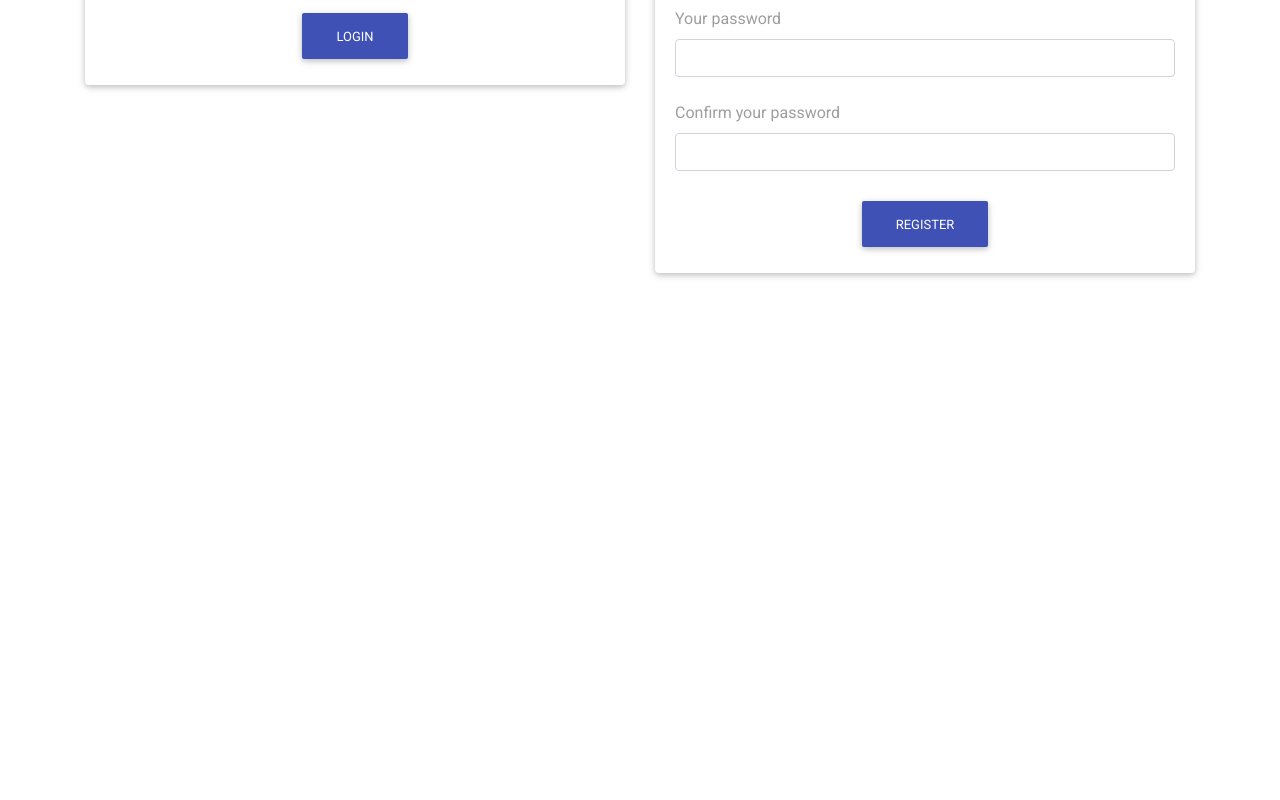
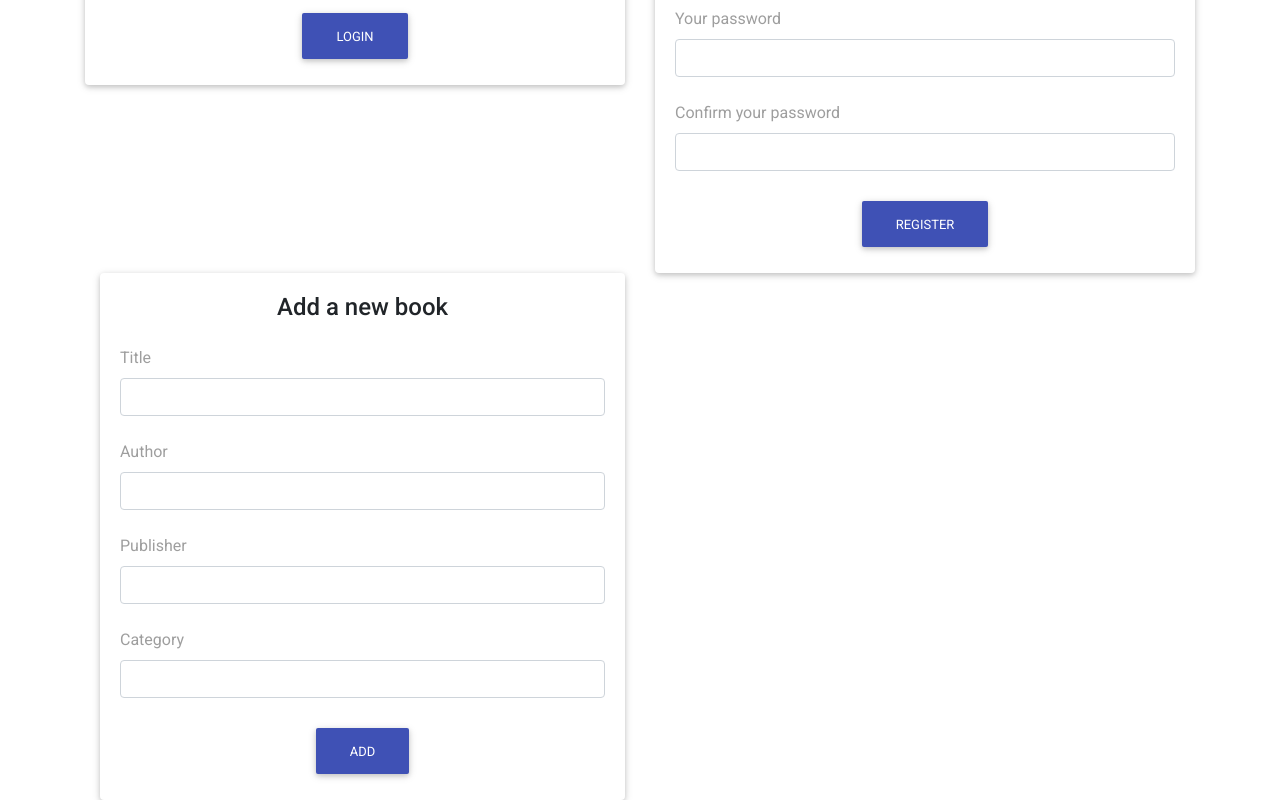
Before and after one commit to JoannaGulacz/Bookswap, a React (Create React App) app in the folder client/: page / in a window 1280 px wide. Shown: the part 328-1128 px from the top of the page. Before the commit the page ends 800 px from the top, so only its background shows below. Built offline with nearby package versions, Linux system fonts and the light colour scheme.

Commit message:
Add the possibility of making new bookcases - initial version

```diff
--- a/client/package.json
+++ b/client/package.json
@@ -7,6 +7,7 @@
     "@testing-library/react": "^9.4.0",
     "@testing-library/user-event": "^7.2.1",
     "axios": "^0.19.0",
+    "formik": "^2.0.8",
     "mdbreact": "^4.24.0",
     "react": "^16.12.0",
     "react-dom": "^16.12.0",
--- a/client/src/index.js
+++ b/client/src/index.js
@@ -20,6 +20,7 @@ import Menu from './components/Menu';
 import FormCard from './components/FormCard';
 import LoginForm from './components/LoginForm';
 import RegisterForm from './components/RegisterForm';
+import NewBook from './pages/NewBook';
 /*
 ReactDOM.render(
     <FormCard>
@@ -39,6 +40,7 @@ ReactDOM.render(
             <LoginForm />
             <RegisterForm />
         </FormCard>
+        <NewBook />
     </>,
     document.getElementById('root')
 );
--- /dev/null
+++ b/client/src/pages/NewBook.js
@@ -0,0 +1,99 @@
+import React from 'react';
+import { MDBContainer, MDBCol, MDBBtn, MDBCard, MDBCardBody } from 'mdbreact';
+import axios from '../utils/axios';
+import { useFormik } from 'formik';
+
+const NewBook = () => {
+    const formik = useFormik({
+        initialValues: {
+            title: '',
+            author: '',
+            publisher: '',
+            category: '',
+        },
+        onSubmit: values => {
+            // alert(JSON.stringify(values, null, 2));
+            alert(formik.values.title);
+            axios
+                .post('bookcases', {
+                    title: formik.values.title,
+                    author: formik.values.author,
+                    publisher: formik.values.publisher,
+                    category: formik.values.category,
+                })
+                .then(function(response) {
+                    console.log(response);
+                })
+                .catch(function(error) {
+                    console.log(error.response.data);
+                });
+        },
+    });
+    return (
+        <MDBContainer>
+            <MDBCol md="6">
+                <MDBCard>
+                    <MDBCardBody>
+                        <form onSubmit={formik.handleSubmit}>
+                            <p className="h4 text-center mb-4">Add a new book</p>
+                            <label htmlFor="title" className="grey-text">
+                                Title
+                            </label>
+                            <input
+                                type="text"
+                                name="title"
+                                id="title"
+                                className="form-control"
+                                onChange={formik.handleChange}
+                                value={formik.values.title}
+                            />
+                            <br />
+                            <label htmlFor="author" className="grey-text">
+                                Author
+                            </label>
+                            <input
+                                type="text"
+                                name="author"
+                                id="author"
+                                className="form-control"
+                                onChange={formik.handleChange}
+                                value={formik.values.author}
+                            />
+                            <br />
+                            <label htmlFor="publisher" className="grey-text">
+                                Publisher
+                            </label>
+                            <input
+                                type="text"
+                                name="publisher"
+                                id="publisher"
+                                className="form-control"
+                                onChange={formik.handleChange}
+                                value={formik.values.publisher}
+                            />
+                            <br />
+                            <label htmlFor="category" className="grey-text">
+                                Category
+                            </label>
+                            <input
+                                type="text"
+                                name="category"
+                                id="category"
+                                className="form-control"
+                                onChange={formik.handleChange}
+                                value={formik.values.category}
+                            />
+                            <div className="text-center mt-4">
+                                <MDBBtn color="indigo" type="submit">
+                                    Add
+                                </MDBBtn>
+                            </div>
+                        </form>
+                    </MDBCardBody>
+                </MDBCard>
+            </MDBCol>
+        </MDBContainer>
+    );
+};
+
+export default NewBook;
--- a/client/src/utils/axios.js
+++ b/client/src/utils/axios.js
@@ -3,7 +3,7 @@ import axios from 'axios';
 axios.defaults.baseURL = 'http://localhost:5000/api/';
 axios.interceptors.request.use(req => {
     const token = localStorage.getItem('token');
-    if (token) req.headers[Authorization] = `Bearer ${token}`;
+    if (token) req.headers['Authorization'] = `Bearer ${token}`;
     return req;
 });
 
```
Also changed, not shown: 2 other files (tests, documents, lock files or other folders).
